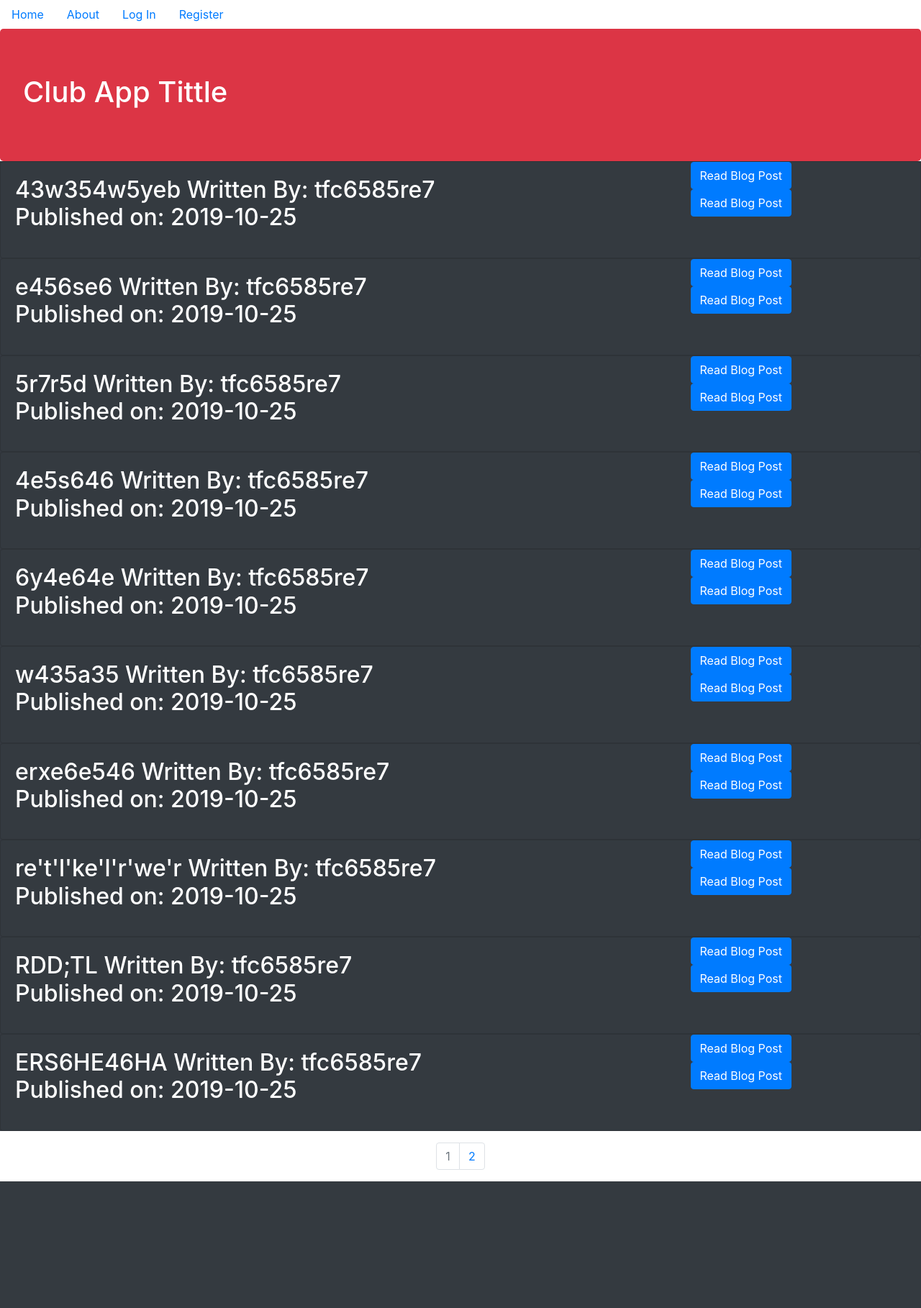
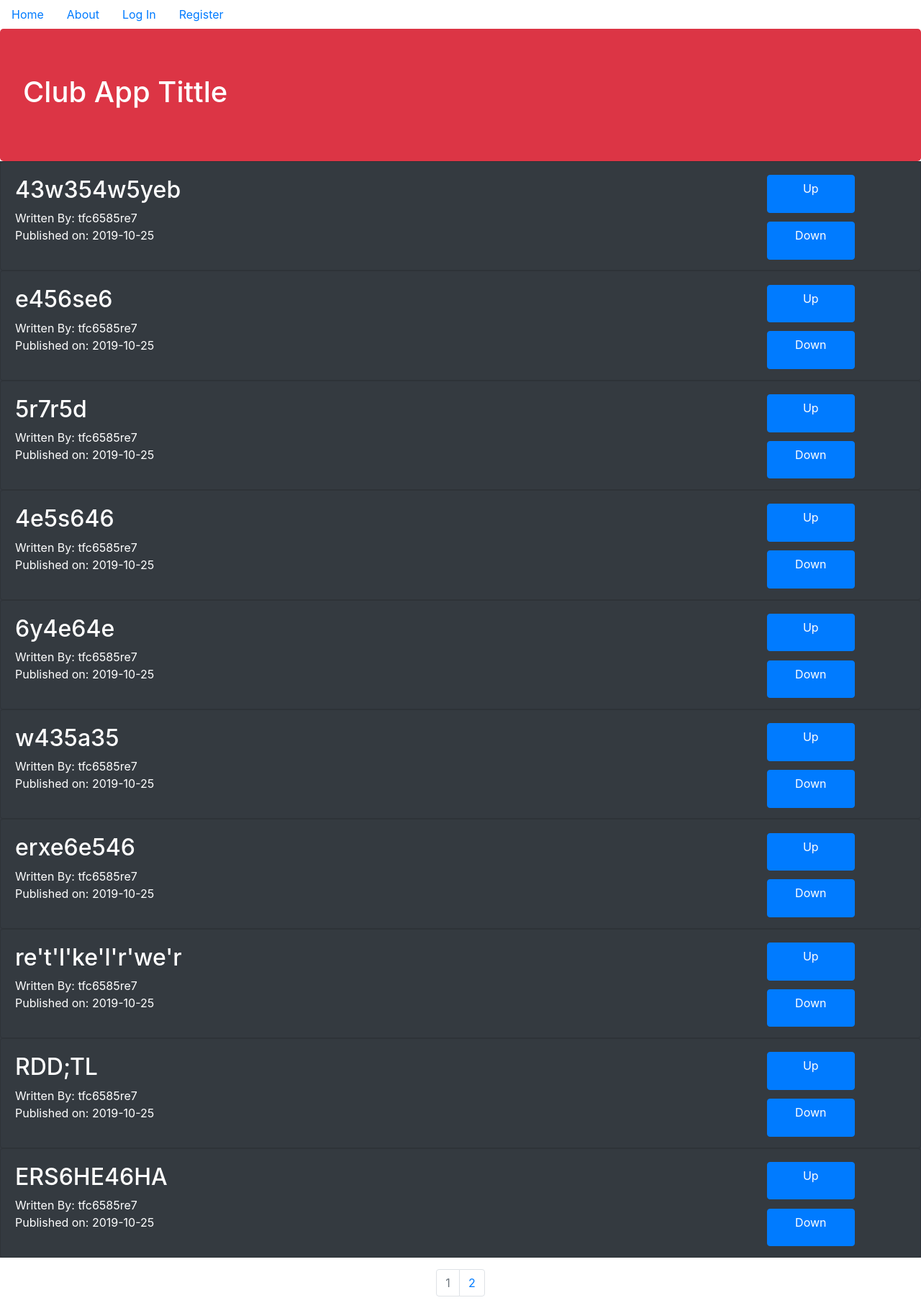
Before and after one commit to EvilRobot01/clubProjApp, a Flask app: page / in a window 1280 px wide. Shown: the whole page at 72% size. Before the commit the page ends 1642 px from the top, so only its background shows below. Run offline with Flask 2, Linux system fonts and the light colour scheme; data comes from the database, SQL or seed files in the repository; some libraries are stand-ins or nearby versions.

Commit message:
html buttons updated

```diff
--- a/clubAppFolder/templates/index.html
+++ b/clubAppFolder/templates/index.html
@@ -8,18 +8,16 @@
     {% for post in blog_posts.items %}
         <div class="card w-auto bg-dark">
             <div class="row no-gutters">
-                <div class="col-md-9">
+                <div class="col-10">
                     <div class="card-body">
-                        <h2>
-                            <a class="card-title text-white" href="{{url_for('blog_posts.blog_post', blog_post_id=post.id)}}">{{post.title}}</a>
+                        <h2><a class="card-title text-white" href="{{url_for('blog_posts.blog_post', blog_post_id=post.id)}}">{{post.title}}</a></h2>
                             <a class="text-white" href="{{url_for('users.user_posts', username=post.author.username)}}">Written By: {{post.author.username}}</a>
                             <p class="text-white">Published on: {{post.date.strftime('%Y-%m-%d')}}</p>
-                        </h2>
                     </div>
                 </div>
-                <div class="col-md-2" style="margin: 0px;">
-                    <a class="btn btn-primary text-white" href="{{url_for('blog_posts.blog_post', blog_post_id=post.id)}}">Read Blog Post</a>
-                    <a class="btn btn-primary text-white" href="{{url_for('blog_posts.blog_post', blog_post_id=post.id)}}">Read Blog Post</a>
+                <div class="col-auto">
+                    <a class="btn btn-primary text-white col" style="height: 35%; margin-top: 15%; margin-bottom: 10%; " href="{{url_for('blog_posts.blog_post', blog_post_id=post.id)}}">Up</a>
+                    <a class="btn btn-primary text-white col" style="height: 35%;" href="{{url_for('blog_posts.blog_post', blog_post_id=post.id)}}">Down</a>
                 </div>
             </div>
         </div>
```
